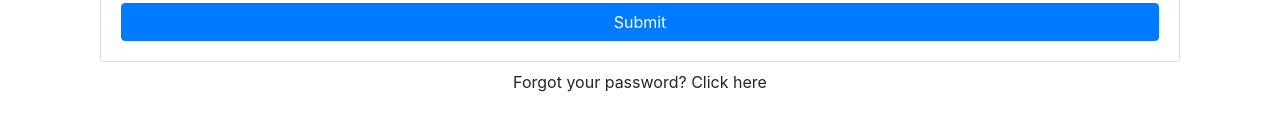
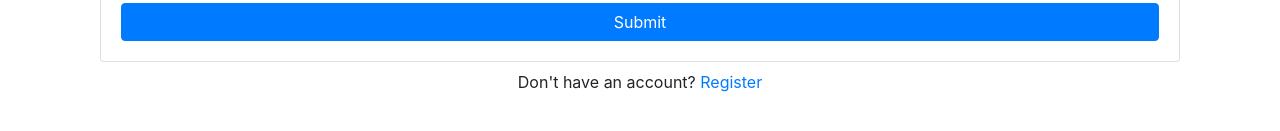
Before and after one commit to gerasimos1995/my-node-api, a React (Create React App) app in the folder frontend/: page /login in a window 1280 px wide. Shown: the part 479-610 px from the top of the page. Built offline with nearby package versions, Linux system fonts and the light colour scheme.

Commit message:
Able to Link between Register/Login Pages

```diff
--- a/frontend/src/components/Login.js
+++ b/frontend/src/components/Login.js
@@ -1,7 +1,7 @@
 import React, { useRef, useState, useEffect } from 'react'
 import { Form, Button, Card, Alert } from 'react-bootstrap'
 import { useAuth } from '../contexts/AuthContext'
-
+import { Link } from 'react-router-dom'
 
 export default function Login() {
 
@@ -52,7 +52,7 @@
                 </Card.Body>
             </Card>
             <div className="w-100 text-center mt-2">
-                Forgot your password? Click here
+                Don't have an account? <Link to="/signup">Register</Link>
             </div>
         </>
     )
--- a/frontend/src/components/Signup.js
+++ b/frontend/src/components/Signup.js
@@ -1,6 +1,7 @@
 import React, { useRef, useState, useEffect } from 'react'
 import { Form, Button, Card, Alert } from 'react-bootstrap'
 import { useAuth } from '../contexts/AuthContext'
+import { Link, useHistory } from 'react-router-dom'
 
 export default function Signup() {
 
@@ -15,6 +16,8 @@
     const [error, setError] = useState('')
     const [loading, setLoading] = useState(false)
 
+    const history = useHistory()
+
     async function handleSubmit(e) {
         e.preventDefault() // page doesn't refresh
 
@@ -25,10 +28,12 @@
         try {
             setError('')
             setLoading(true)
-            await signup(usernameRef.current.value,
+            const rtrMsg = await signup(usernameRef.current.value,
                 emailRef.current.value,
                 passwordRef.current.value,
                 roleRef.current.value)
+
+            //if (rtrMsg && (rtrMsg === "Success")) history.push('/login')
         } catch (error) {
             setError('Failed to create an account')
         }
@@ -46,7 +51,7 @@
                 <Card.Body>
                     <h2 className="text-center mb-4">Sign Up</h2>
                     {error && <Alert variant="danger">{error}</Alert>}
-                    {returnMessage && <Alert variant="success">{returnMessage}</Alert>}
+                    {/* {returnMessage && <Alert variant="success">{returnMessage}</Alert>} */}
                     <Form onSubmit={ handleSubmit }>
                         <Form.Group id="username">
                             <Form.Label>Username</Form.Label>
@@ -73,7 +78,7 @@
                 </Card.Body>
             </Card>
             <div className="w-100 text-center mt-2">
-                Already have an account? Log In
+                Already have an account? <Link to="/login">Log In</Link>
             </div>
         </>
     )
--- a/frontend/src/contexts/AuthContext.js
+++ b/frontend/src/contexts/AuthContext.js
@@ -21,11 +21,12 @@
         }).then((res) => {
             console.log(res.data)
             setReturnMessage("User Created Succesfully")
+            //return "Success"
             //setCurrentUser(res.data)
         }).catch((error) => {
             if (error.response){
                 var msg = error.response.data.message
-                console.log(msg)
+                //console.log(msg)
                 if (msg === "User already exists"){
                     setSignupError("User already exists");
                 } else if (msg === "Username already in use"){
```
